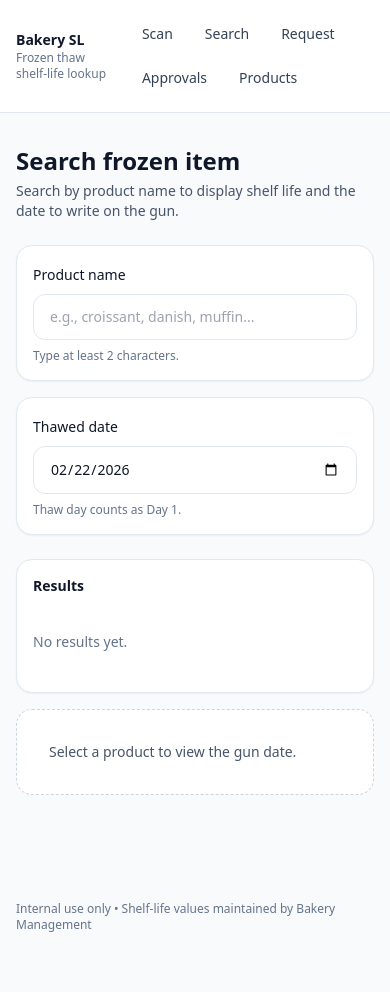
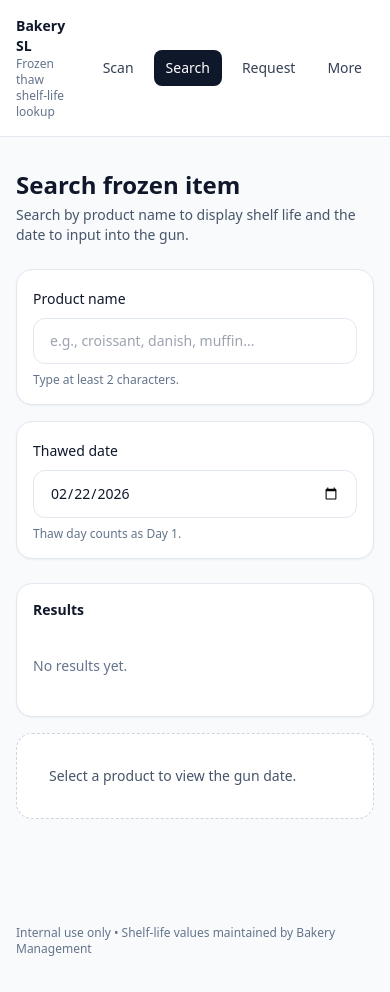
Before and after one commit to AT1XX/shelf-life, a Next.js app: page /search in a window 390 px wide. Shown: the top 992 px of the page. Built offline with nearby package versions, Linux system fonts and the light colour scheme.

Commit message:
Fixed shell for mobile

```diff
--- a/src/app/scan/page.tsx
+++ b/src/app/scan/page.tsx
@@ -236,7 +236,7 @@ export default function ScanPage() {
             <p className="mt-2 text-xs text-slate-500">
               Supported Barcode Types: UPC-A, EAN-13, EAN-14
               <br/>
-              {isMobile ? " (On mobile, use camera scan )" : ""}
+              {isMobile ? " (On Smart Devices, use camera scan )" : ""}
             </p>
           </div>
 
--- a/src/app/search/page.tsx
+++ b/src/app/search/page.tsx
@@ -64,7 +64,7 @@ export default function SearchPage() {
   return (
     <Shell
       title="Search frozen item"
-      subtitle="Search by product name to display shelf life and the date to write on the gun."
+      subtitle="Search by product name to display shelf life and the date to input into the gun."
     >
       <div className="space-y-6">
         <div className="grid gap-4 lg:grid-cols-3">
--- a/src/components/Shell.tsx
+++ b/src/components/Shell.tsx
@@ -1,4 +1,31 @@
+"use client";
+
 import Link from "next/link";
+import { useEffect, useRef, useState } from "react";
+import { usePathname } from "next/navigation";
+
+function NavLink({
+  href,
+  children,
+}: {
+  href: string;
+  children: React.ReactNode;
+}) {
+  const pathname = usePathname();
+  const active = pathname === href;
+
+  return (
+    <Link
+      href={href}
+      className={[
+        "rounded-lg px-3 py-2 text-sm font-medium transition",
+        active ? "bg-slate-900 text-white" : "text-slate-700 hover:bg-slate-100",
+      ].join(" ")}
+    >
+      {children}
+    </Link>
+  );
+}
 
 export default function Shell({
   title,
@@ -9,20 +36,78 @@ export default function Shell({
   subtitle?: string;
   children: React.ReactNode;
 }) {
+  const [moreOpen, setMoreOpen] = useState(false);
+  const moreRef = useRef<HTMLDivElement | null>(null);
+
+  // Close dropdown when clicking outside
+  useEffect(() => {
+    function onDown(e: MouseEvent) {
+      if (!moreRef.current) return;
+      if (!moreRef.current.contains(e.target as Node)) setMoreOpen(false);
+    }
+    document.addEventListener("mousedown", onDown);
+    return () => document.removeEventListener("mousedown", onDown);
+  }, []);
+
   return (
     <div className="min-h-screen">
       <header className="border-b border-slate-200 bg-white">
         <div className="mx-auto flex max-w-5xl items-center justify-between gap-4 px-4 py-4">
-          <div>
+          <div className="min-w-0">
             <p className="text-sm font-semibold">Bakery SL</p>
             <p className="text-xs text-slate-500">Frozen thaw shelf-life lookup</p>
           </div>
-          <nav className="flex flex-wrap gap-2">
-            <Link className="rounded-lg px-3 py-2 text-sm font-medium text-slate-700 hover:bg-slate-100" href="/scan">Scan</Link>
-            <Link className="rounded-lg px-3 py-2 text-sm font-medium text-slate-700 hover:bg-slate-100" href="/search">Search</Link>
-            <Link className="rounded-lg px-3 py-2 text-sm font-medium text-slate-700 hover:bg-slate-100" href="/request">Request</Link>
-            <Link className="rounded-lg px-3 py-2 text-sm font-medium text-slate-700 hover:bg-slate-100" href="/admin/approvals">Approvals</Link>
-            <Link className="rounded-lg px-3 py-2 text-sm font-medium text-slate-700 hover:bg-slate-100" href="/admin/products">Products</Link>
+
+          {/* Desktop nav: show everything */}
+          <nav className="hidden md:flex flex-wrap gap-2">
+            <NavLink href="/scan">Scan</NavLink>
+            <NavLink href="/search">Search</NavLink>
+            <NavLink href="/request">Request</NavLink>
+            <NavLink href="/admin/approvals">Approvals</NavLink>
+            <NavLink href="/admin/products">Products</NavLink>
+          </nav>
+
+          {/* Mobile nav: show main links + More menu */}
+          <nav className="flex md:hidden items-center gap-2">
+            <NavLink href="/scan">Scan</NavLink>
+            <NavLink href="/search">Search</NavLink>
+            <NavLink href="/request">Request</NavLink>
+
+            <div className="relative" ref={moreRef}>
+              <button
+                type="button"
+                onClick={() => setMoreOpen((s) => !s)}
+                className="rounded-lg px-3 py-2 text-sm font-medium text-slate-700 hover:bg-slate-100"
+                aria-haspopup="menu"
+                aria-expanded={moreOpen}
+              >
+                More
+              </button>
+
+              {moreOpen ? (
+                <div
+                  className="absolute right-0 z-50 mt-2 w-44 overflow-hidden rounded-xl border border-slate-200 bg-white shadow-lg"
+                  role="menu"
+                >
+                  <Link
+                    href="/admin/approvals"
+                    onClick={() => setMoreOpen(false)}
+                    className="block px-4 py-3 text-sm text-slate-700 hover:bg-slate-50"
+                    role="menuitem"
+                  >
+                    Approvals
+                  </Link>
+                  <Link
+                    href="/admin/products"
+                    onClick={() => setMoreOpen(false)}
+                    className="block px-4 py-3 text-sm text-slate-700 hover:bg-slate-50"
+                    role="menuitem"
+                  >
+                    Products
+                  </Link>
+                </div>
+              ) : null}
+            </div>
           </nav>
         </div>
       </header>
```
